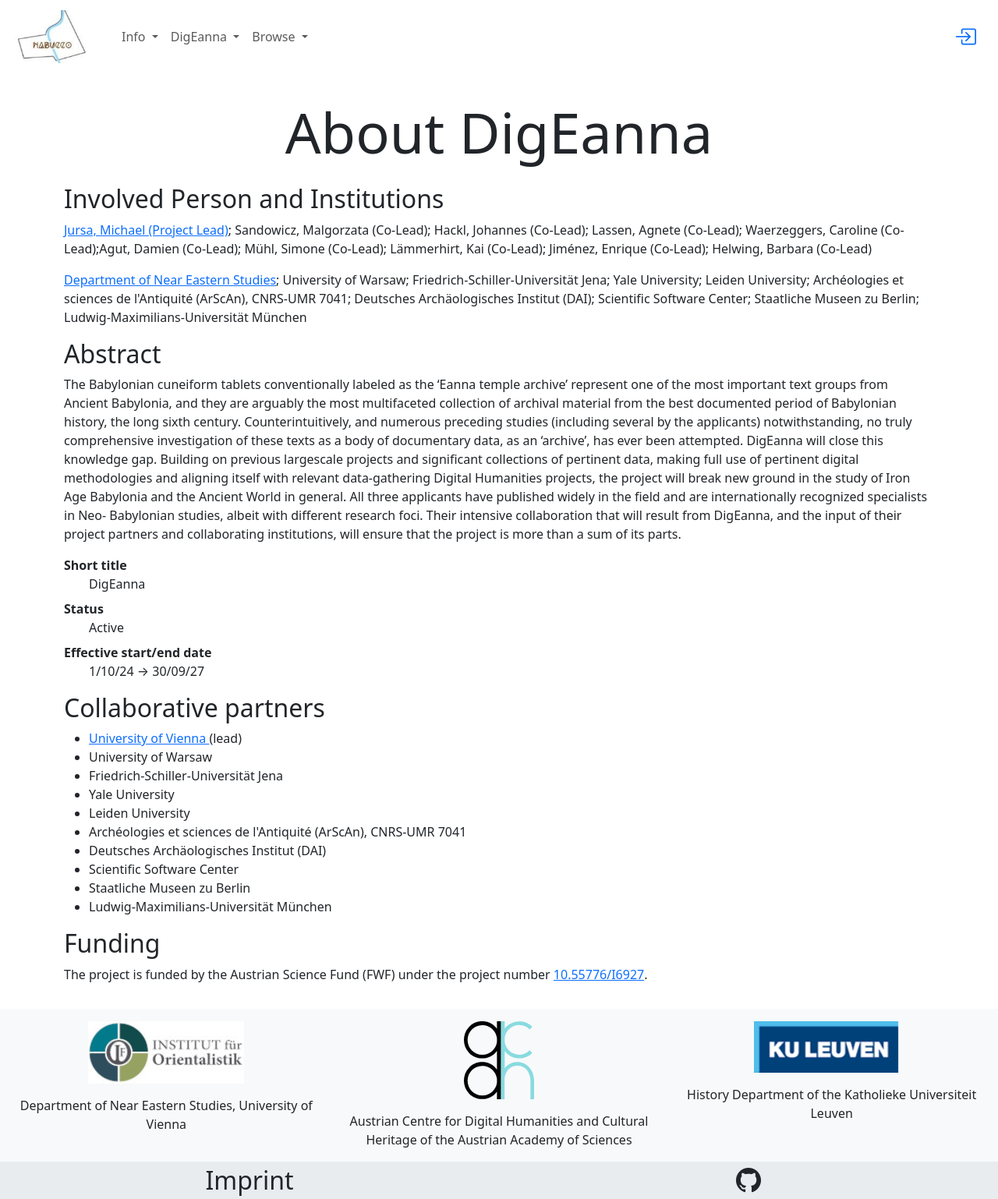
After one commit to acdh-oeaw/nabucco, a Django app: page /digeanna/about in a window 1280 px wide. The commit adds this page. Shown: the whole page at 78% size. Run offline with Django 3.2, Linux system fonts and the light colour scheme; some libraries are stand-ins or nearby versions.

Commit message:
adds digeanna start and about page (#73); closes #72 and closes #70

```diff
--- /dev/null
+++ b/digeanna/admin.py
@@ -0,0 +1,3 @@
+# from django.contrib import admin
+
+# Register your models here.
--- /dev/null
+++ b/digeanna/apps.py
@@ -0,0 +1,6 @@
+from django.apps import AppConfig
+
+
+class DigeannaConfig(AppConfig):
+    default_auto_field = "django.db.models.BigAutoField"
+    name = "digeanna"
--- /dev/null
+++ b/digeanna/models.py
@@ -0,0 +1 @@
+# from django.db import models
--- /dev/null
+++ b/digeanna/templates/digeanna/about.html
@@ -0,0 +1,68 @@
+{% extends "base.html" %}
+{% load static %}
+{% load webpage_extras %}
+{% block title %} About DigEanna{% endblock %}
+{% block content %}
+<div class="container pt-3">
+    <h1 class="display-2 p-3 text-center">About DigEanna</h1>
+    <h2>Involved Person and Institutions</h2>
+    <h3 class="visually-hidden">Persons</h3>
+    <p><a href="https://ucrisportal.univie.ac.at/en/persons/michael-jursa">Jursa, Michael (Project Lead)</a>; Sandowicz,
+        Malgorzata (Co-Lead); Hackl, Johannes (Co-Lead); Lassen, Agnete (Co-Lead); Waerzeggers, Caroline (Co-Lead);Agut,
+        Damien (Co-Lead); Mühl, Simone (Co-Lead); Lämmerhirt, Kai (Co-Lead); Jiménez, Enrique (Co-Lead); Helwing,
+        Barbara (Co-Lead)</p>
+    <p class="visually-hidden">wow, so many leaders...</p>
+    <h3 class="visually-hidden">Institutions</h3>
+
+    <p><a href="https://ucrisportal.univie.ac.at/en/organisations/institut-f%C3%BCr-orientalistik">Department of Near
+            Eastern Studies</a>; University of Warsaw; Friedrich-Schiller-Universität Jena; Yale University; Leiden
+        University; Archéologies et sciences de l'Antiquité (ArScAn), CNRS-UMR 7041; Deutsches Archäologisches Institut
+        (DAI); Scientific Software Center; Staatliche Museen zu Berlin; Ludwig-Maximilians-Universität München</p>
+    <h2 id="abstract">Abstract</h2>
+    <p>
+        The Babylonian cuneiform tablets conventionally labeled as the ‘Eanna temple archive’ represent one of the most
+        important text groups from Ancient Babylonia, and they are arguably the most multifaceted collection of archival
+        material from the best documented period of Babylonian history, the long sixth century. Counterintuitively, and
+        numerous preceding studies (including several by the applicants) notwithstanding, no truly comprehensive
+        investigation of these texts as a body of documentary data, as an ‘archive’, has ever been attempted. DigEanna
+        will close this knowledge gap. Building on previous largescale projects and significant collections of pertinent
+        data, making full use of pertinent digital methodologies and aligning itself with relevant data-gathering
+        Digital Humanities projects, the project will break new ground in the study of Iron Age Babylonia and the
+        Ancient World in general. All three applicants have published widely in the field and are internationally
+        recognized specialists in Neo- Babylonian studies, albeit with different research foci. Their intensive
+        collaboration that will result from DigEanna, and the input of their project partners and collaborating
+        institutions, will ensure that the project is more than a sum of its parts.
+    </p>
+    <dl>
+        <dt>Short title</dt>
+        <dd>DigEanna</dd>
+
+        <dt>Status</dt>
+        <dd>Active</dd>
+
+        <dt>Effective start/end date</dt>
+        <dd>1/10/24 → 30/09/27</dd>
+    </dl>
+    <h2>Collaborative partners</h2>
+    <ul>
+        <li>
+            <a href="https://ucrisportal.univie.ac.at/en/organisations/universit%C3%A4t-wien">
+                University of Vienna
+            </a>(lead)
+        </li>
+        <li>University of Warsaw</li>
+        <li>Friedrich-Schiller-Universität Jena</li>
+        <li>Yale University</li>
+        <li>Leiden University</li>
+        <li>Archéologies et sciences de l'Antiquité (ArScAn), CNRS-UMR 7041</li>
+        <li>Deutsches Archäologisches Institut (DAI)</li>
+        <li>Scientific Software Center</li>
+        <li>Staatliche Museen zu Berlin</li>
+        <li>Ludwig-Maximilians-Universität München</li>
+    </ul>
+    <h2>Funding</h2>
+    <p>
+        The project is funded by the Austrian Science Fund (FWF) under the project number <a href="https://www.fwf.ac.at/forschungsradar/10.55776/I6927">10.55776/I6927</a>.
+    </p>
+</div>
+{% endblock %}
--- /dev/null
+++ b/digeanna/urls.py
@@ -0,0 +1,8 @@
+from django.urls import path
+from digeanna import views
+
+app_name = "digeanna"
+urlpatterns = [
+    path("", views.DigeannaIndexView.as_view(), name="index"),
+    path("about", views.DigeannaAbout.as_view(), name="about"),
+]
--- /dev/null
+++ b/digeanna/views.py
@@ -0,0 +1,9 @@
+from django.views.generic import TemplateView
+
+
+class DigeannaIndexView(TemplateView):
+    template_name = "digeanna/index.html"
+
+
+class DigeannaAbout(TemplateView):
+    template_name = "digeanna/about.html"
--- a/djangobaseproject/settings.py
+++ b/djangobaseproject/settings.py
@@ -72,6 +72,7 @@ INSTALLED_APPS = [
     "infos",
     "webpage",
     "archiv",
+    "digeanna",
     "ckeditor",
 ]
 
--- a/djangobaseproject/urls.py
+++ b/djangobaseproject/urls.py
@@ -5,6 +5,7 @@ from django.conf.urls import include
 
 urlpatterns = [
     path("admin/", admin.site.urls),
+    path("digeanna/", include("digeanna.urls", namespace="digeanna")),
     path("browsing/", include("browsing.urls", namespace="browsing")),
     path("info/", include("infos.urls", namespace="info")),
     path("archiv/", include("archiv.urls", namespace="archiv")),
--- a/templates/partials/navbar.html
+++ b/templates/partials/navbar.html
@@ -29,6 +29,22 @@
                             </li>
                             <li><a class="dropdown-item"
                                     href="{% url 'webpage:staticpage' template='imprint' %}">Imprint</a></li>
+                        </ul>
+                    </li>
+                    <li class="nav-item dropdown">
+                        <a class="nav-link dropdown-toggle" href="#" id="navbarDropdown" role="button"
+                            data-bs-toggle="dropdown" aria-expanded="false">
+                            DigEanna
+                        </a>
+                        <ul class="dropdown-menu" aria-labelledby="navbarDropdown">
+                            <li>
+                                <a class="dropdown-item" href="{% url 'digeanna:index' %}">DigEanna
+                                </a>
+                            </li>
+                            <li>
+                                <a class="dropdown-item" href="{% url 'digeanna:about' %}">About the Project
+                                </a>
+                            </li>
                         </ul>
                     </li>
                     <li class="nav-item dropdown">
```
Also changed, not shown: digeanna/templates/digeanna/index.html (added, +39 -0 lines), digeanna/tests.py (added, +19 -0 lines), digeanna/__init__.py (added), digeanna/migrations/__init__.py (added), digeanna/static/digeanna/img/title-image.jpg (added).
